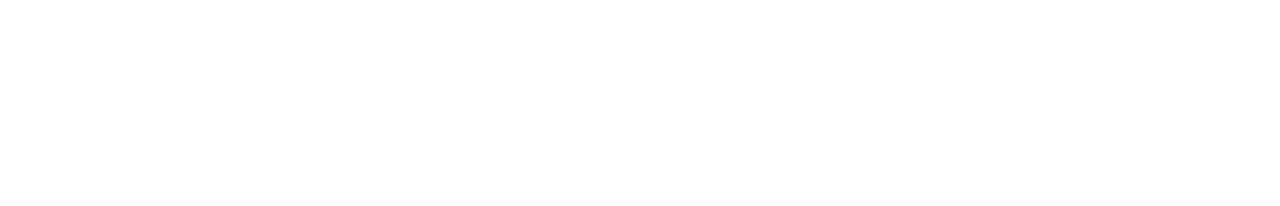
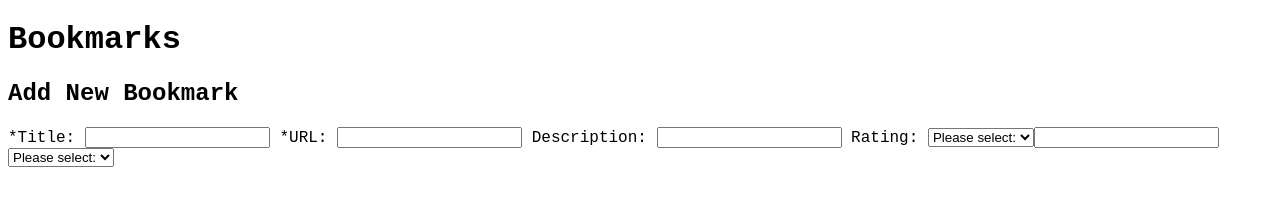
Before and after one commit to thinkful-ei-tiger/jacq-babb-bookmarks-app, a website built with webpack: page src/index.html in a window 1280 px wide. Built offline with nearby package versions, Linux system fonts and the light colour scheme.

Commit message:
wireframing of header and addNew form

```diff
--- a/src/index.css
+++ b/src/index.css
@@ -0,0 +1,3 @@
+header, main {
+    font-family: 'Courier New', Courier, monospace;
+}
--- a/src/index.html
+++ b/src/index.html
@@ -3,12 +3,56 @@
 <head>
     <meta charset="UTF-8">
     <meta name="viewport" content="width=device-width, initial-scale=1.0">
-    <title>Document</title>
+    <title>Jacq Babb Bookmarks App</title>
     <link rel="stylesheet" href="index.css">
 </head>
 
 
 <body>
+    <header>
+        <h1>Bookmarks</h1>
+    </header>
+
+    <main>
+        <section id='addNew'></section>
+        <form>
+            <h2>Add New Bookmark</h2>
+            <label for='title'>*Title:</label>
+            <input type='text' class='title' name='title' required>
+            <label for='url'>*URL:</label>
+            <input type='text' class='url' name='url' required>
+            <label for='descrip'>Description:</label>
+            <input type='text' class='descrip' name='descrip'>
+            <label for='rating'>Rating:</label>
+            <select id='rating' class='rating' name='rating'>
+                <option value='none'>Please select:</option>
+                <option value='5'>⭐⭐⭐⭐⭐</option>
+                <option value='4'>⭐⭐⭐⭐</option>
+                <option value='3'>⭐⭐⭐</option>
+                <option value='2'>⭐⭐</option>
+                <option value='1'>⭐</option>
+        </form>
+
+        <section>
+            <ul class='bookmarkList'>
+                <li class='bookmark'>
+                    <div class='bookmark-title'>Thinkful</div>
+                    <div class='bookmark-url'>http://thinkful.com/</div>
+                    <input type='text' class='descrip'>
+                    <select id='rating' class='rating' name='rating'>
+                        <option value='none'>Please select:</option>
+                        <option value='5'>⭐⭐⭐⭐⭐</option>
+                        <option value='4'>⭐⭐⭐⭐</option>
+                        <option value='3'>⭐⭐⭐</option>
+                        <option value='2'>⭐⭐</option>
+                        <option value='1'>⭐</option>
+                </li>
+            </ul>
+        </section>
+
+
+    </main>
+
 
     <script
         src="https://code.jquery.com/jquery-3.5.1.js"
```
